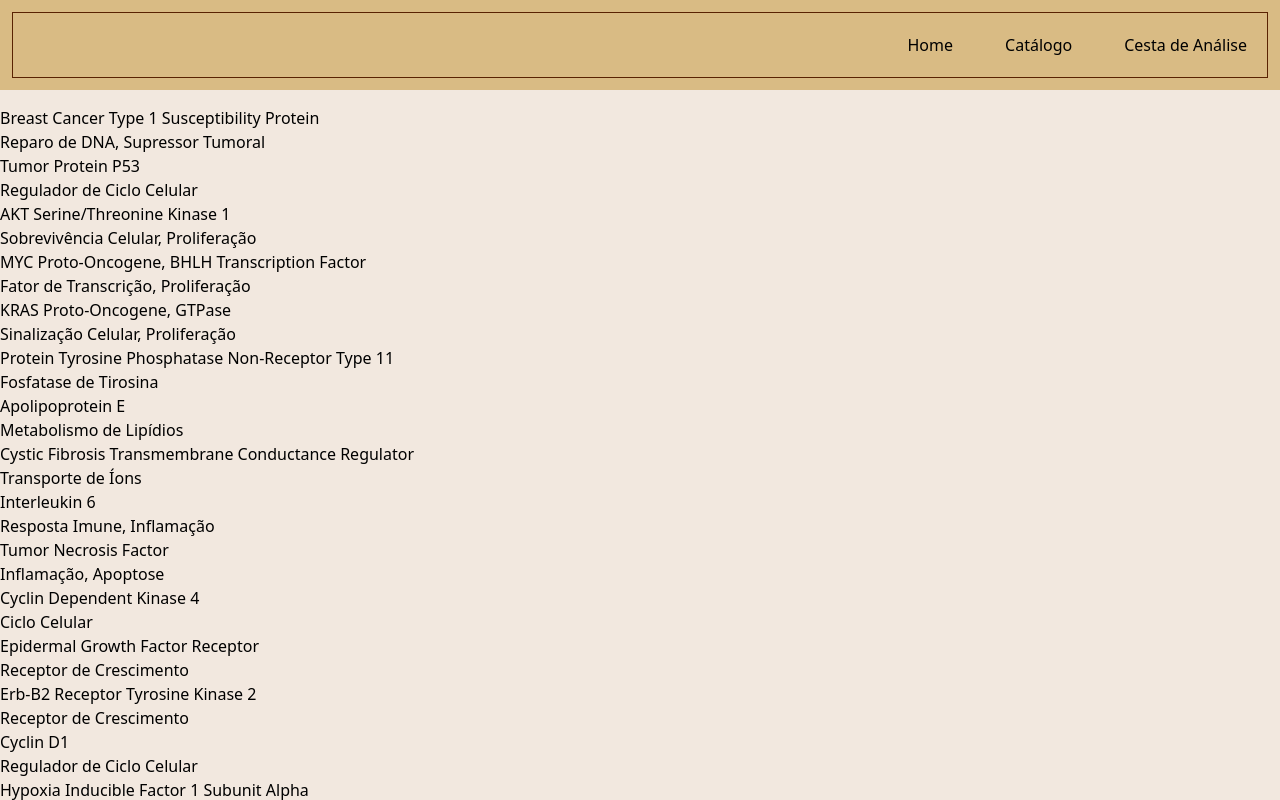
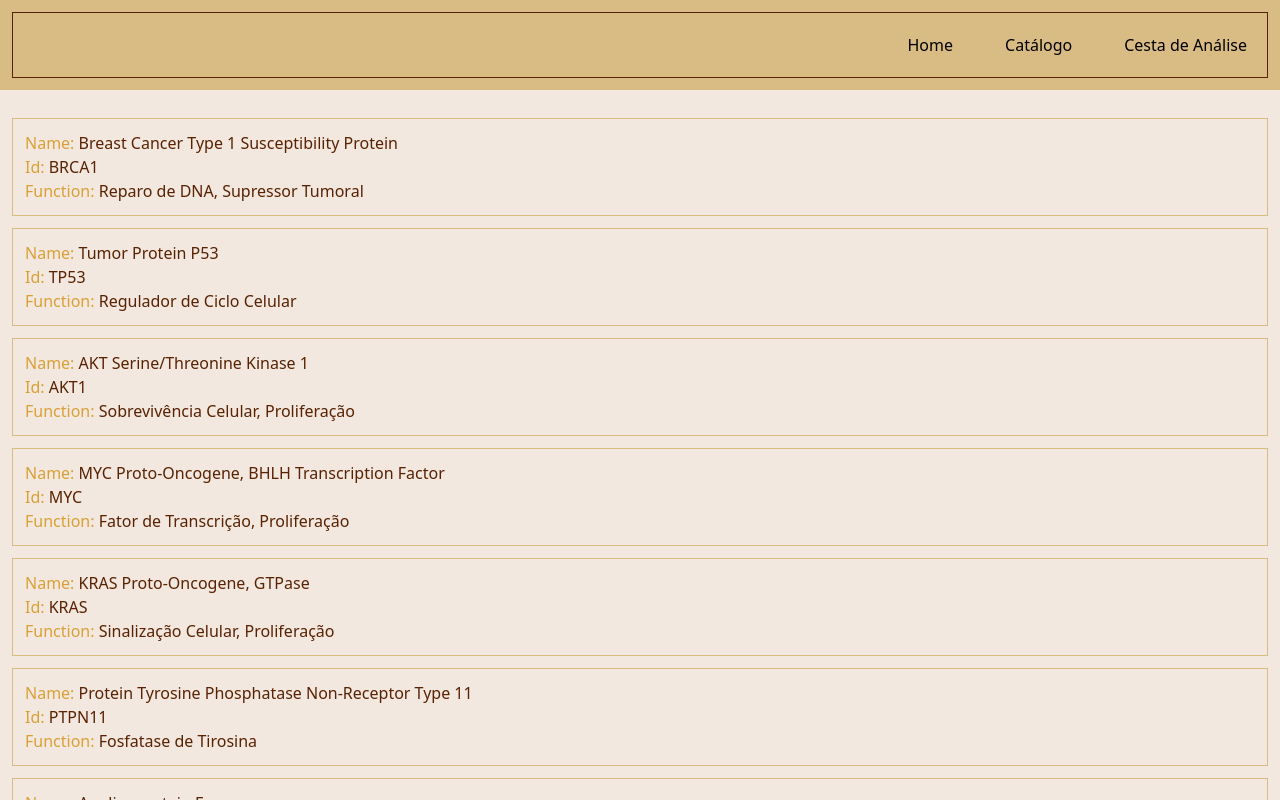
Before and after one commit to im-ivan/bio-data, a React (Vite) app: page /catalog in a window 1280 px wide. Shown: the top 800 px of the page. Built offline with nearby package versions, Linux system fonts and the light colour scheme.

Commit message:
ft: genecards

```diff
--- /dev/null
+++ b/src/components/GeneCard.tsx
@@ -0,0 +1,23 @@
+interface GeneCardProps {
+    name: string
+    id: number | string
+    func: string
+}
+
+export const GeneCard = ({ name, id, func }: GeneCardProps) => {
+    return (
+        <div className="gene-card border border-[#D9BB84] hover:border-[#592202] m-3 p-3">
+            <h3 className="text-[#D9A036]">
+                Name: <span className="text-[#592202]">{name}</span>
+            </h3>
+
+            <p className="text-[#D9A036]">
+                Id: <span className="text-[#592202]">{id}</span>
+            </p>
+
+            <p className="text-[#D9A036]">
+                Function: <span className="text-[#592202]">{func}</span>
+            </p>
+        </div>
+    )
+}
--- a/src/components/GeneCatalog.tsx
+++ b/src/components/GeneCatalog.tsx
@@ -1,19 +1,17 @@
 import geneData from "../assets/bio-data-db.json"
 import type { Gene } from "../types/Gene"
+import { GeneCard } from "./GeneCard"
 export const GeneCatalog = () => {
     const geneList: Gene[] = geneData
     return <>
         <div className="filter-area">
-
         </div>
         <div className="catalog-board">
             {
                 geneList.map(gene => {
                     return (
-                        <div key={gene.id}>
-                            <h3>{gene.name}</h3>
-                            <p>{gene.function}</p>
-                        </div>)
+                        <GeneCard key={gene.id} id={gene.id} name={gene.name} func={gene.function} />
+                    )
                 })
             }
         </div>
```
